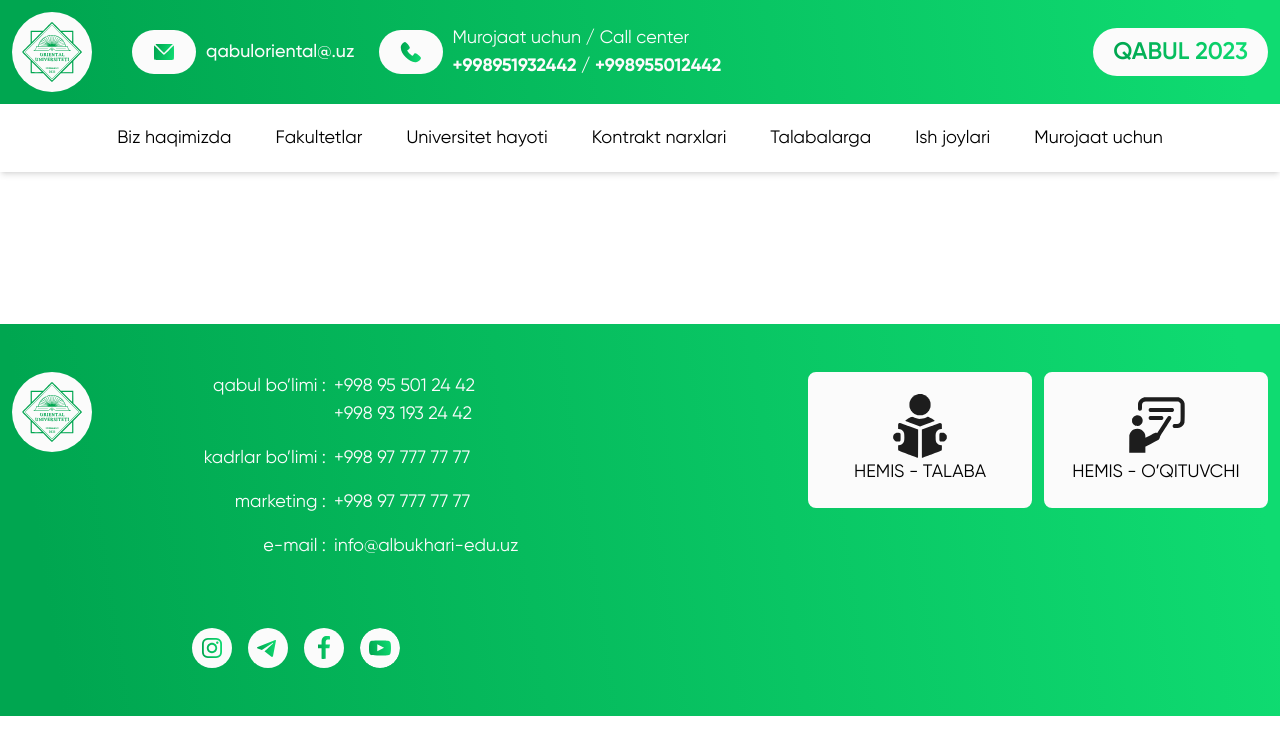
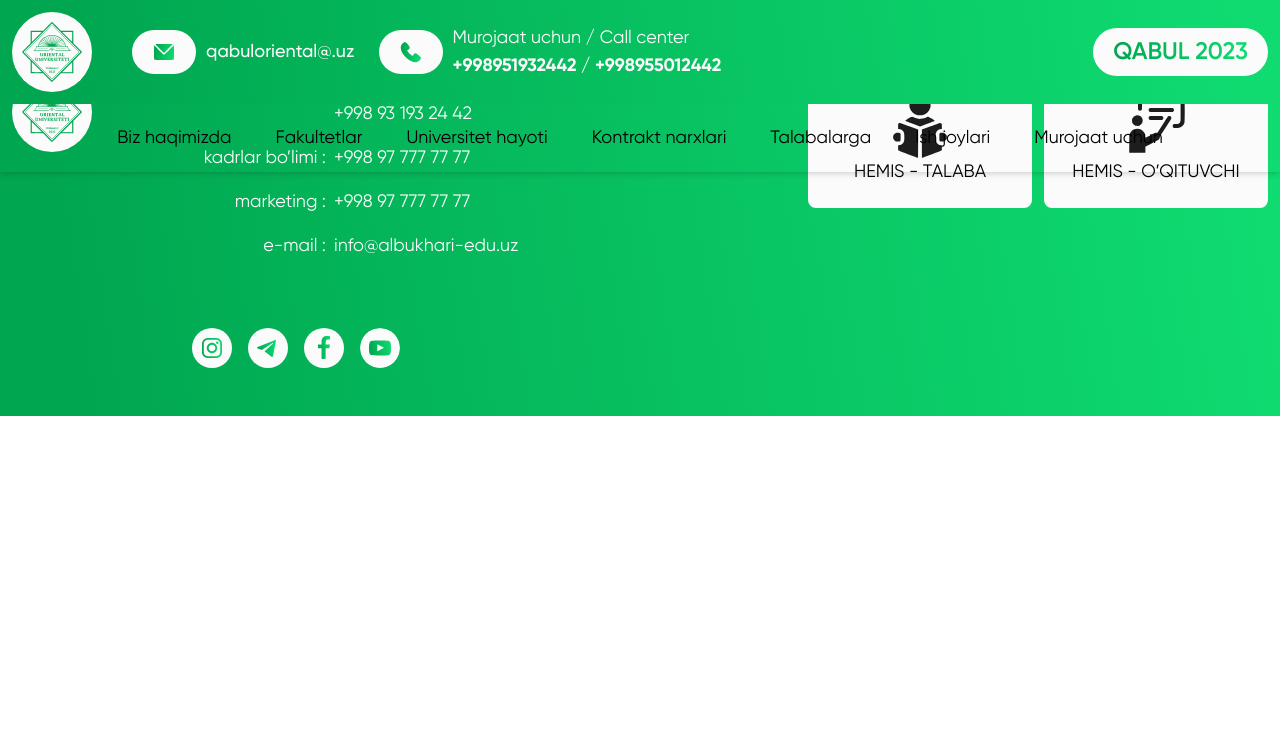
Before and after one commit to abdulvokhid-ochilov/oriental, a Next.js app: page / in a window 1280 px wide. Shown: the top 754 px of the page. Built offline with nearby package versions, Linux system fonts and the light colour scheme.

Commit message:
remove margin top

```diff
--- a/components/templates/Footer/index.tsx
+++ b/components/templates/Footer/index.tsx
@@ -6,7 +6,7 @@ import FooterSocials from "../FooterSocials";
 
 const Footer = () => {
   return (
-    <footer className="mt-[300px] bg-gradient-green">
+    <footer className="bg-gradient-green">
       <div className="max-w-7xl mx-auto py-4 md:py-12 px-3 flex flex-col justify-center md:flex-row md:items-start gap-10 md:gap-0">
         <div className="mx-auto">
           <Logo />
```
